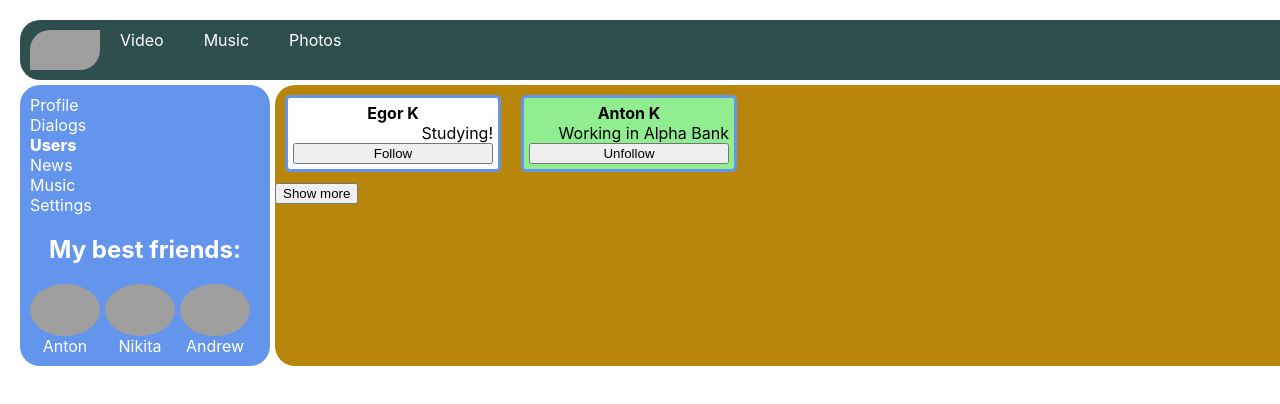
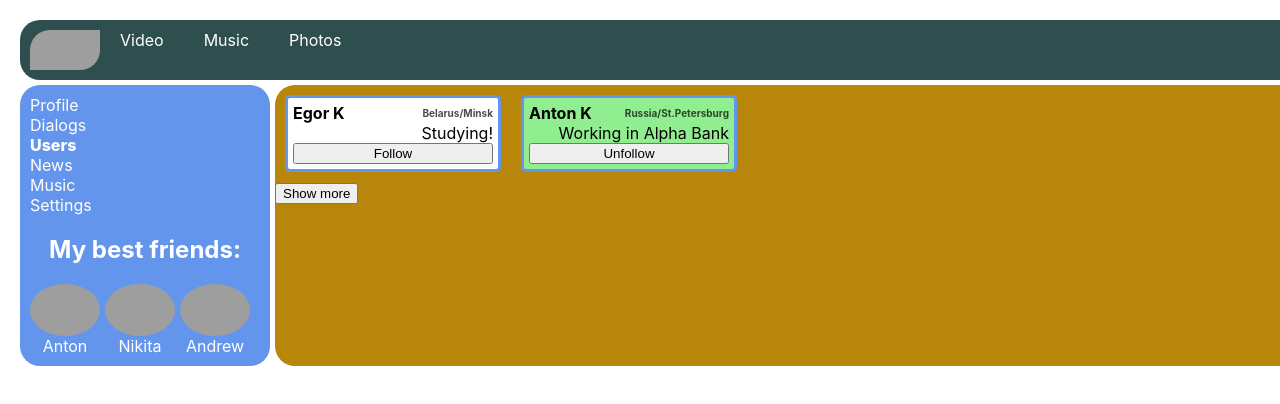
Before and after one commit to Pikadorius/Samurai-way-SN, a React (Create React App) app: page /users in a window 1280 px wide. Shown: the top 404 px of the page. Built offline with nearby package versions, Linux system fonts and the light colour scheme; grey boxes are pictures that could not be loaded.

Commit message:
some css changes

```diff
--- a/src/components/Users/Users.module.css
+++ b/src/components/Users/Users.module.css
@@ -19,11 +19,18 @@
     background-color: lightgreen;
 }
 
-.name {
+.about {
+    display: flex;
+    justify-content: space-between;
     font-weight: 700;
-    align-self: center;
 }
 
 .statusBar {
     align-self: end;
 }
+
+.location {
+    font-size: 10px;
+    opacity: 0.7;
+    align-self: center;
+}
--- a/src/components/Users/Users.tsx
+++ b/src/components/Users/Users.tsx
@@ -23,7 +23,9 @@ const Users: React.FC<UsersPropsType> = ({usersPage, follow, unfollow, showMore}
                     const userClassName=u.followed? `${s.userItem} ${s.followed}` : s.userItem
 
                     return <div className={userClassName} key={u.id}>
-                        <div className={s.name}>{u.fullName}</div>
+                        <div className={s.about}>
+                            <div>{u.fullName}</div><div className={s.location}>{u.location.country}/{u.location.city}</div>
+                        </div>
                         <div className={s.statusBar}>{u.status}</div>
                         <button onClick={followHandler}>{u.followed ? 'Unfollow' : 'Follow'}</button>
                     </div>
```
